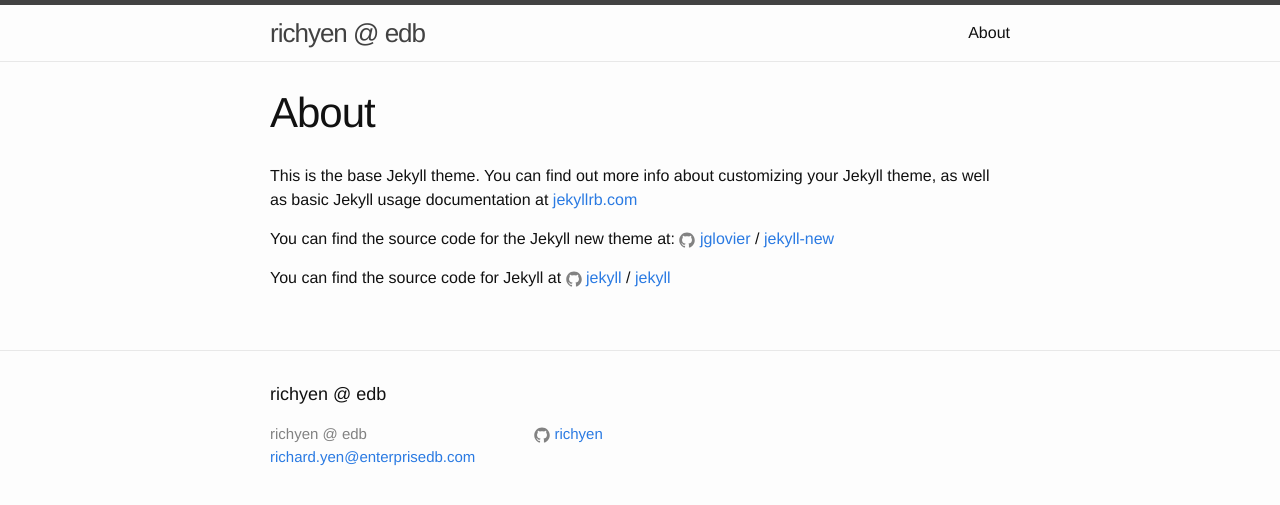
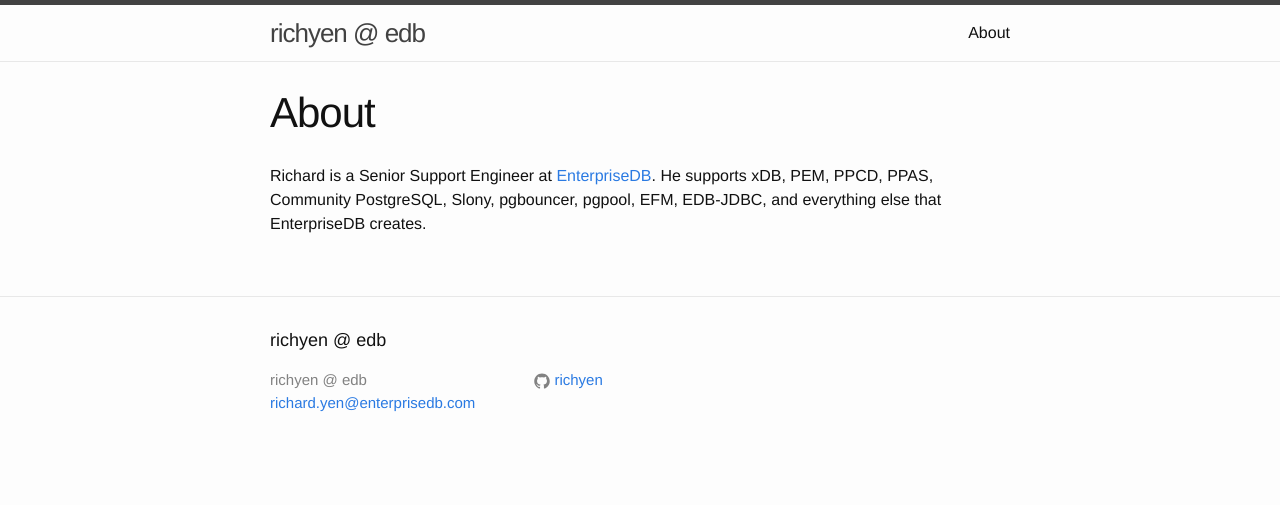
Before and after one commit to richyen/richyen.github.io, a Jekyll site: the page built from about.md, in a window 1280 px wide. Shown: the top 505 px of the page. Built offline with Jekyll 4.4.1, drawn with Linux system fonts in a browser that asks for light colours.

Commit message:
Populating About page

```diff
--- a/about.md
+++ b/about.md
@@ -4,12 +4,4 @@
 permalink: /about/
 ---
 
-This is the base Jekyll theme. You can find out more info about customizing your Jekyll theme, as well as basic Jekyll usage documentation at [jekyllrb.com](http://jekyllrb.com/)
-
-You can find the source code for the Jekyll new theme at:
-{% include icon-github.html username="jglovier" %} /
-[jekyll-new](https://github.com/jglovier/jekyll-new)
-
-You can find the source code for Jekyll at
-{% include icon-github.html username="jekyll" %} /
-[jekyll](https://github.com/jekyll/jekyll)
+Richard is a Senior Support Engineer at [EnterpriseDB](http://www.enterprisedb.com).  He supports xDB, PEM, PPCD, PPAS, Community PostgreSQL, Slony, pgbouncer, pgpool, EFM, EDB-JDBC, and everything else that EnterpriseDB creates.
```
Also changed, not shown: 2 other files.
